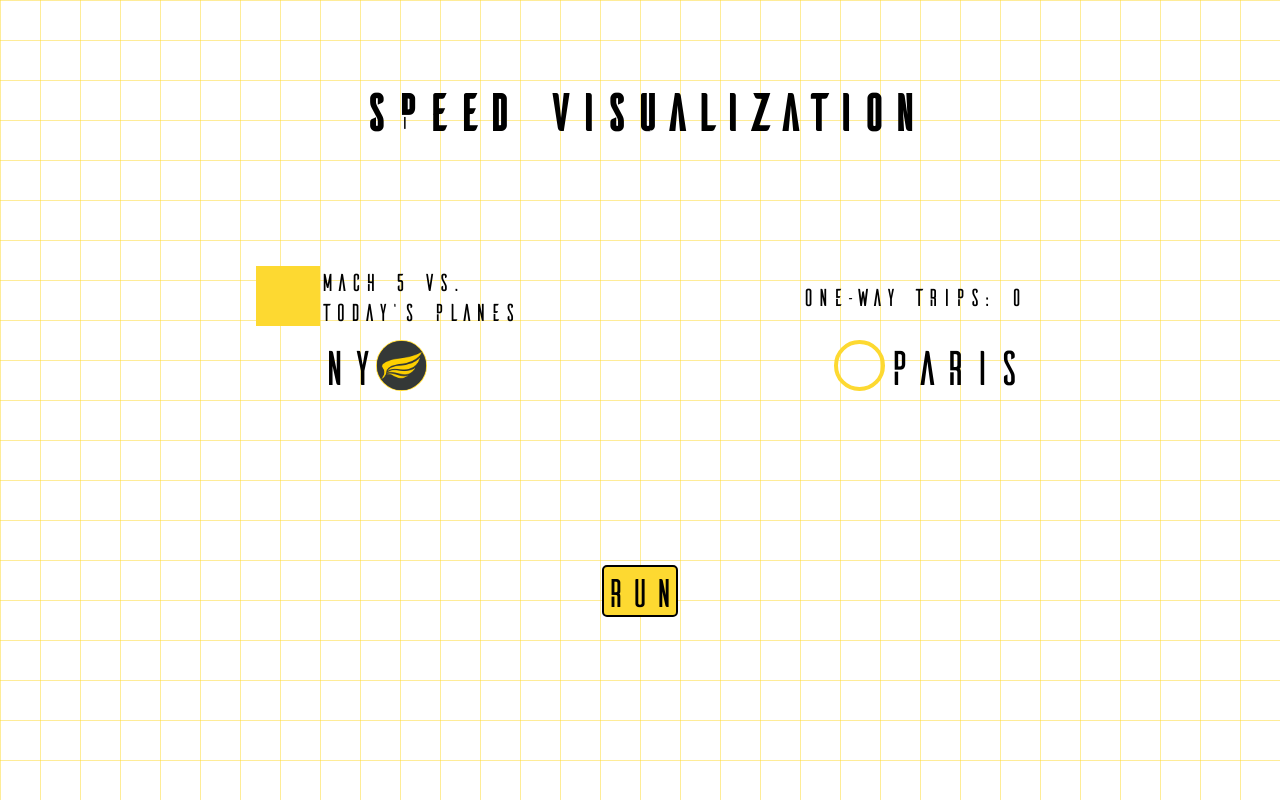
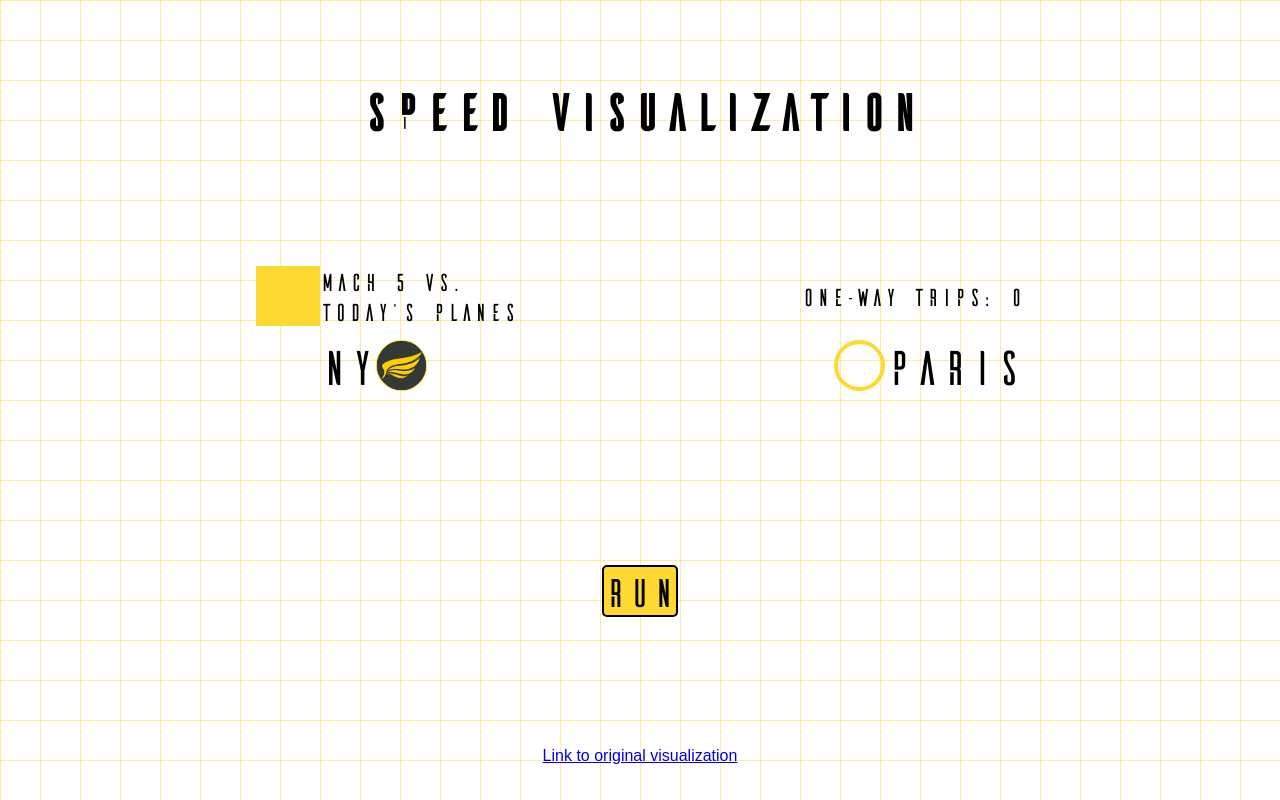
Before and after one commit to chemotaxis/speed-viz, a React (Create React App) app: page / in a window 1280 px wide. Built offline with nearby package versions, Linux system fonts and the light colour scheme.

Commit message:
Add link to original visualization

```diff
--- a/src/App.css
+++ b/src/App.css
@@ -90,6 +90,14 @@ h1 {
   margin-bottom: 5px;
 }
 
+.center {
+  justify-content: center;
+}
+
+.sansSerif {
+  font-family: sans-serif;
+}
+
 .animationBox {
   flex-grow: 1;
 
--- a/src/App.js
+++ b/src/App.js
@@ -116,8 +116,15 @@ function Animation() {
         <div className="cityLabel">Paris</div>
       </div>
       <div style={{ height: "20vh" }}/>
-      <div className="row" style={{justifyContent: "center"}}>
+      <div className="row center">
         <Button onClick={onClick}/>
+      </div>
+      <div style={{ height: "15vh" }}/>
+      <div className="row center sansSerif">
+        <a href="https://www.instagram.com/p/B_iZBUfJpw-/"
+        target="_blank" rel="noopener noreferrer">
+          Link to original visualization
+        </a>
       </div>
     </div>
   )
```
